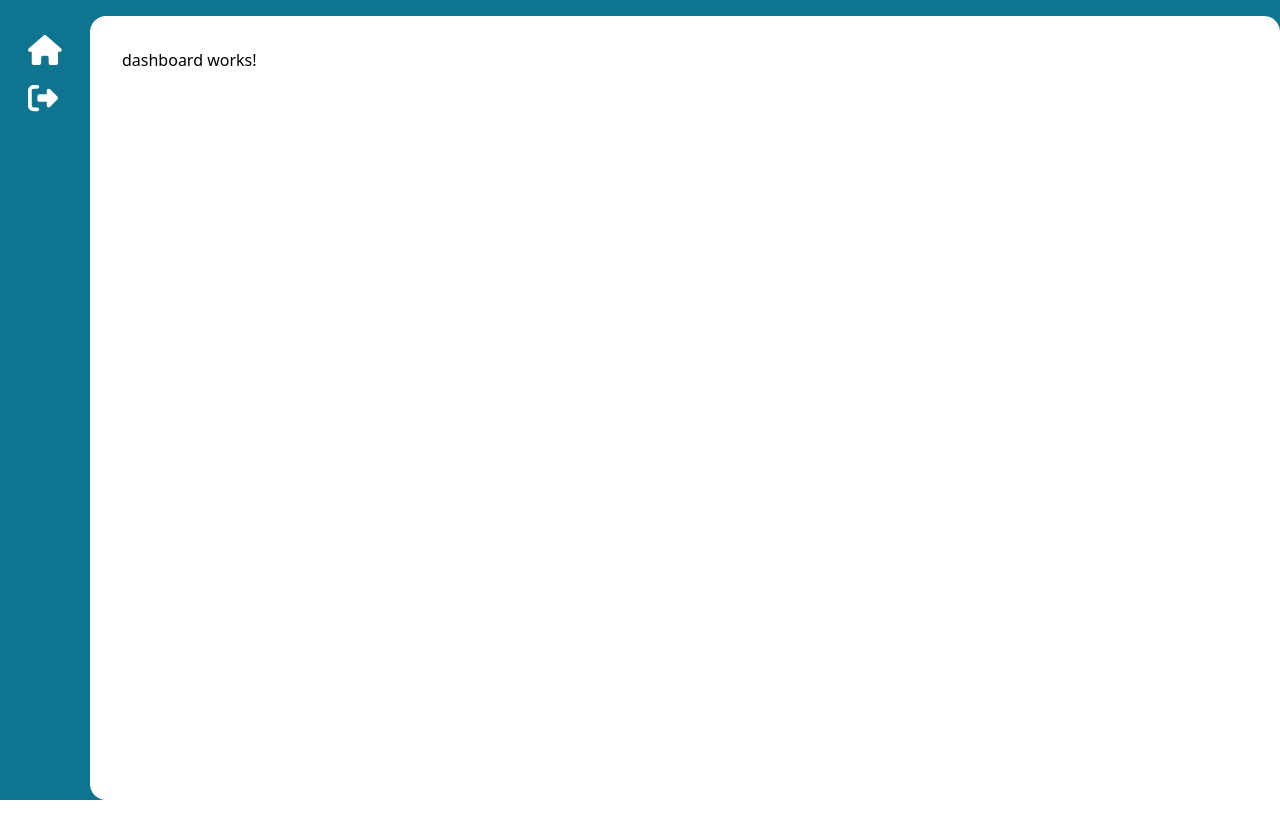
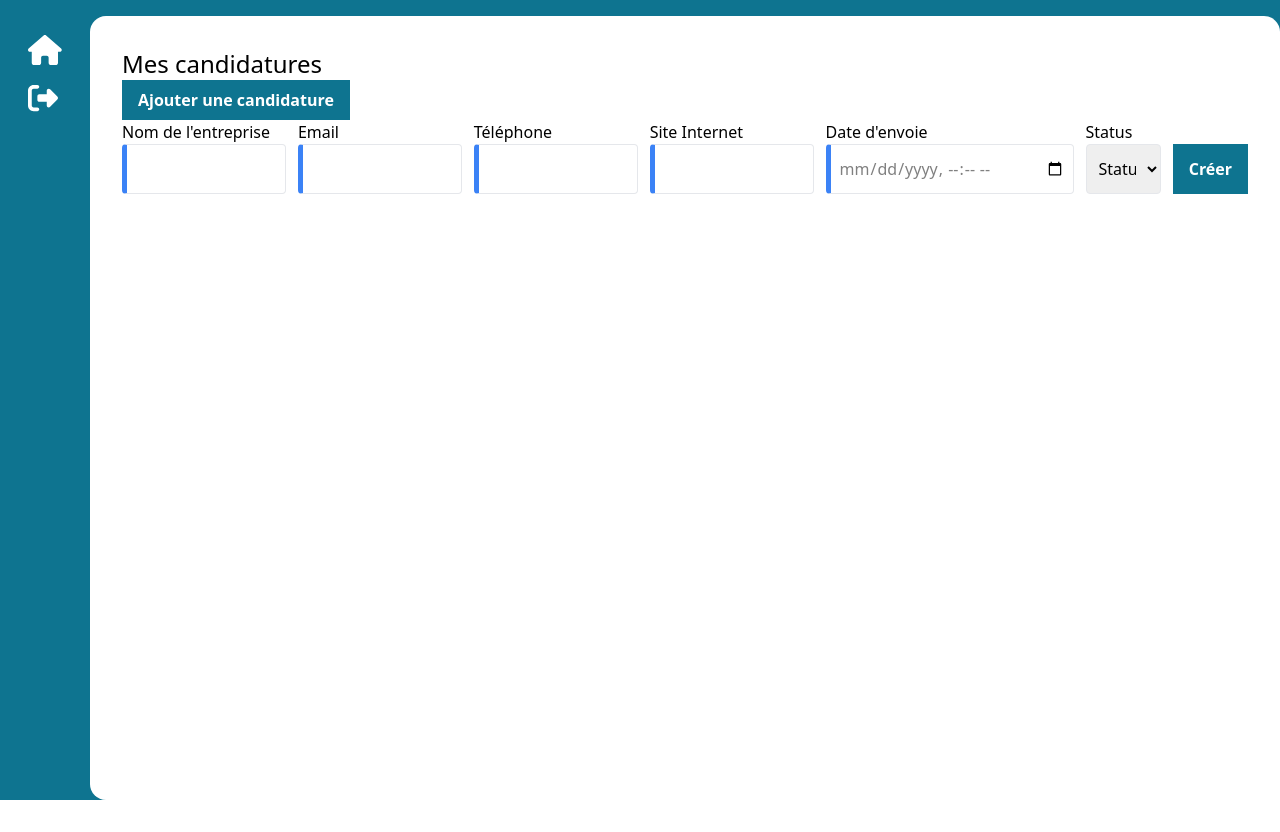
Before and after one commit to EmanuelCottarel/monAlternance, an Angular app: page /dashboard in a window 1280 px wide. After the commit the page ends 800 px from the top, so only its background shows below. Built offline with nearby package versions, Linux system fonts and the light colour scheme.

Commit message:
Création de candidature

```diff
--- /dev/null
+++ b/src/app/_Forms/application-form/application-form.component.html
@@ -0,0 +1,70 @@
+<form [formGroup]="applicationForm" class="flex gap-3 h-fit items-end" (ngSubmit)="onSubmit()">
+  <div class="flex flex-col justify-start">
+    <label for="companyName">Nom de l'entreprise</label>
+    <input
+      id="companyName"
+      name="companyName"
+      type="text"
+      class="h-[50px] w-full border rounded p-2"
+      formControlName="companyName"
+    >
+  </div>
+  <div class="flex flex-col">
+    <label for="email">Email</label>
+    <input
+      type="text"
+      name="email"
+      id="email"
+      class="h-[50px] w-full border rounded p-2"
+      formControlName="email"
+    >
+  </div>
+  <div class="flex flex-col">
+    <label for="phoneNumber">Téléphone</label>
+    <input
+      type="tel"
+      name="phoneNumber"
+      id="phoneNumber"
+      class="h-[50px] w-full border rounded p-2"
+      formControlName="phoneNumber"
+    >
+  </div>
+  <div class="flex flex-col">
+    <label for="webSite">Site Internet</label>
+    <input
+      id="webSite"
+      name="webSite"
+      type="text"
+      class="h-[50px] w-full border rounded p-2"
+      formControlName="webSite"
+    >
+  </div>
+
+  <div class="flex flex-col">
+    <label for="submitedAt">Date d'envoie</label>
+    <input
+      id="submitedAt"
+      name="submitedAt"
+      type="datetime-local"
+      class="h-[50px] w-full border rounded p-2"
+      formControlName="submitedAt"
+    >
+  </div>
+  <div class="flex flex-col">
+    <label for="status">Status</label>
+    <select
+      formControlName="status"
+      id="status"
+      class="h-[50px] w-full border rounded p-2"
+
+    >
+      <option value="" selected>Status</option>
+      <option value="waiting">En attente</option>
+      <option value="accepted">Acceptée</option>
+      <option value="declined">Refusée</option>
+    </select>
+  </div>
+
+  <button class="w-fit h-[50px] px-4 py-2 bg-cyan-700 text-white font-semibold">Créer</button>
+
+</form>
--- /dev/null
+++ b/src/app/_Forms/application-form/application-form.component.ts
@@ -0,0 +1,54 @@
+import {Component} from '@angular/core';
+import {FormBuilder, FormControl, FormGroup, Validators} from "@angular/forms";
+
+import {Application} from "../../_Interfaces/application";
+import {createApplication} from "@angular/platform-browser";
+import {ApplicationService} from "../../_Services/application.service";
+
+type applicationProperties = keyof Application;
+@Component({
+  selector: 'app-application-form',
+  templateUrl: './application-form.component.html',
+  styleUrls: ['./application-form.component.scss']
+})
+export class ApplicationFormComponent {
+
+  constructor(private applicationService : ApplicationService) {
+  }
+
+  application: Application = {
+    companyName: '',
+    submitedAt: '',
+    email: '',
+    phoneNumber: '',
+    webSite: '',
+    status:'',
+    user: '',
+  }
+
+  applicationForm: FormGroup = new FormGroup({
+    companyName: new FormControl(this.application.companyName, Validators.required),
+    submitedAt: new FormControl(this.application.submitedAt),
+    email: new FormControl(this.application.email, Validators.email),
+    phoneNumber: new FormControl(this.application.phoneNumber, [Validators.maxLength(10), Validators.minLength(10), Validators.pattern('[0-9]{3}-[0-9]{3}-[0-9]{4}')]),
+    webSite: new FormControl(this.application.webSite),
+    status: new FormControl(this.application.status)
+  })
+
+
+  onSubmit(){
+    const formValues = this.applicationForm.value;
+
+    for (const formProperty in formValues){
+      for(const applicationProperty in this.application){
+        if (formProperty === applicationProperty){
+          this.application[applicationProperty as applicationProperties] = formValues[formProperty as applicationProperties];
+        }
+      }
+    }
+    this.application.user = 'api/users/' + localStorage.getItem('id')
+
+    this.applicationService.createApplication(this.application)
+      .subscribe(el=>{console.log(el)})
+  }
+}
--- /dev/null
+++ b/src/app/_Interfaces/application.ts
@@ -0,0 +1,11 @@
+import {User} from "./user";
+
+export interface Application {
+  companyName: string,
+  submitedAt?: string;
+  email?: string;
+  phoneNumber?: string;
+  webSite?: string;
+  status?: string;
+  user: string;
+}
--- /dev/null
+++ b/src/app/_Services/application.service.ts
@@ -0,0 +1,28 @@
+import { Injectable } from '@angular/core';
+import {Application} from "../_Interfaces/application";
+import {HttpClient, HttpHeaders} from "@angular/common/http";
+import {Observable} from "rxjs";
+
+
+@Injectable({
+  providedIn: 'root'
+})
+export class ApplicationService {
+
+  constructor(
+    private http:HttpClient,
+  ) { }
+
+  private applicationUrl = 'https://127.0.0.1:8000/api/applications'
+
+  httpOptions = {
+    headers: new HttpHeaders({'Content-Type': 'application/json'})
+  };
+  createApplication(application : Application){
+    return this.http.post(this.applicationUrl , application, this.httpOptions);
+  }
+
+  getApplications(): Observable<Application[]>{
+    return this.http.get<Application[]>(this.applicationUrl)
+  }
+}
--- a/src/app/_Services/login.service.ts
+++ b/src/app/_Services/login.service.ts
@@ -36,9 +36,6 @@ export class LoginService {
     return this.http.post(`${this.baseUrl}/api/users`, user, this.httpOptions);
   }
 
-
-
-
   private handleError<T>(operation = 'operation', result?: T) {
     return (error: any): Observable<T> => {
 
--- a/src/app/app.module.ts
+++ b/src/app/app.module.ts
@@ -13,8 +13,9 @@ import { ReactiveFormsModule } from '@angular/forms';
 import { DashboardComponent } from './dashboard/dashboard.component';
 import { NavigationComponent } from './navigation/navigation.component';
 import { FontAwesomeModule } from '@fortawesome/angular-fontawesome';
-import { Location } from '@angular/common';
 import { ContainerComponent } from './container/container.component';
+import { ApplicationFormComponent } from './_Forms/application-form/application-form.component';
+import { ApplicationListComponent } from './application-list/application-list.component';
 
 
 @NgModule({
@@ -25,6 +26,8 @@ import { ContainerComponent } from './container/container.component';
     DashboardComponent,
     NavigationComponent,
     ContainerComponent,
+    ApplicationFormComponent,
+    ApplicationListComponent,
   ],
   imports: [
     BrowserModule,
--- /dev/null
+++ b/src/app/application-list/application-list.component.html
@@ -0,0 +1 @@
+<p>application-list works!</p>
--- a/src/app/dashboard/dashboard.component.html
+++ b/src/app/dashboard/dashboard.component.html
@@ -1 +1,5 @@
-<p>dashboard works!</p>
+<h1 class="text-2xl">Mes candidatures</h1>
+
+<button class="w-fit h-fit px-4 py-2 bg-cyan-700 text-white font-semibold">Ajouter une candidature</button>
+
+<app-application-form></app-application-form>
--- a/src/app/navigation/navigation.component.html
+++ b/src/app/navigation/navigation.component.html
@@ -1,5 +1,5 @@
-<div class="w-[90px] h-full flex flex-col  items-center mt-8">
-  <ul class="text-3xl text-white flex flex-col gap-3">
+<div class="w-[90px] h-full flex flex-col  items-center">
+  <ul class="text-3xl text-white flex flex-col gap-3 mt-8">
     <li>
       <a routerLink="/dashboard" title="Accueil"><fa-icon [icon]="faHouse"></fa-icon></a>
     </li>
```
Also changed, not shown: src/app/application-list/application-list.component.ts (added, +10 -0 lines), src/app/_Forms/application-form/application-form.component.scss (added), src/app/application-list/application-list.component.scss (added).
